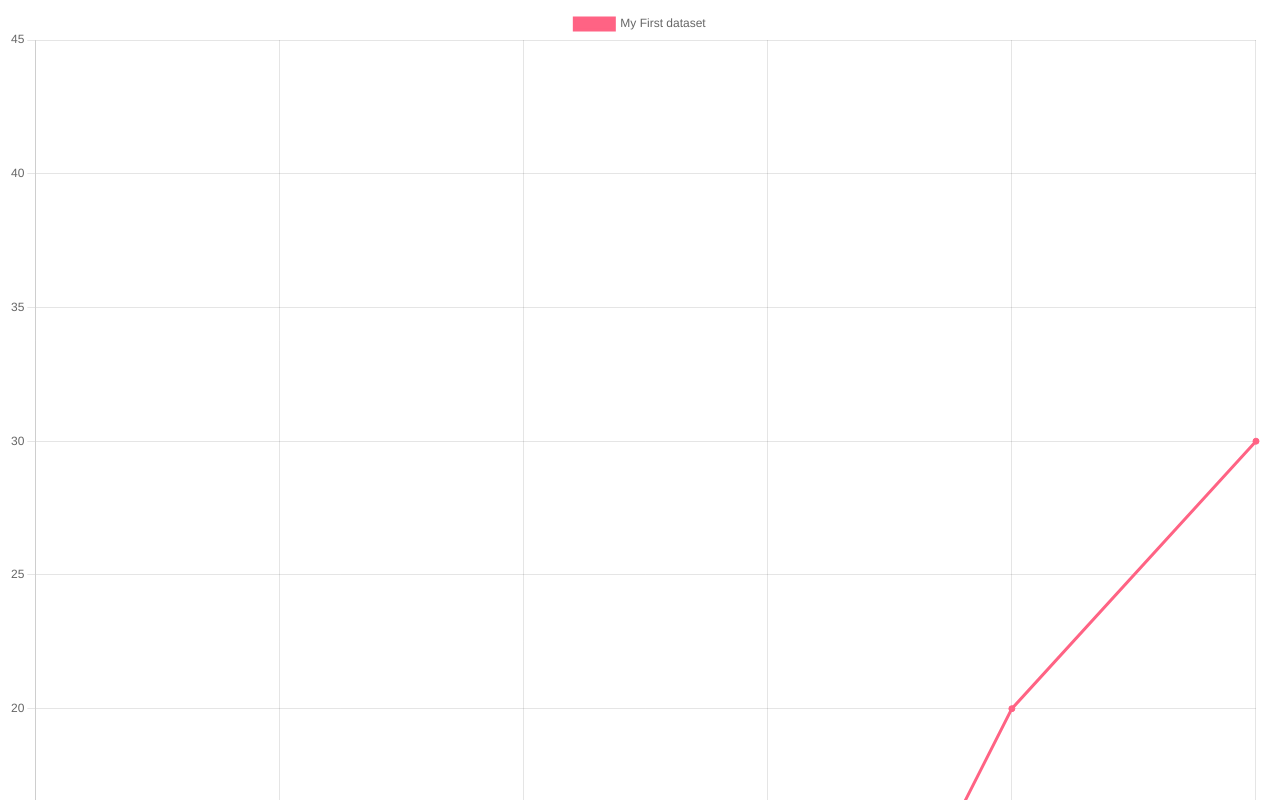
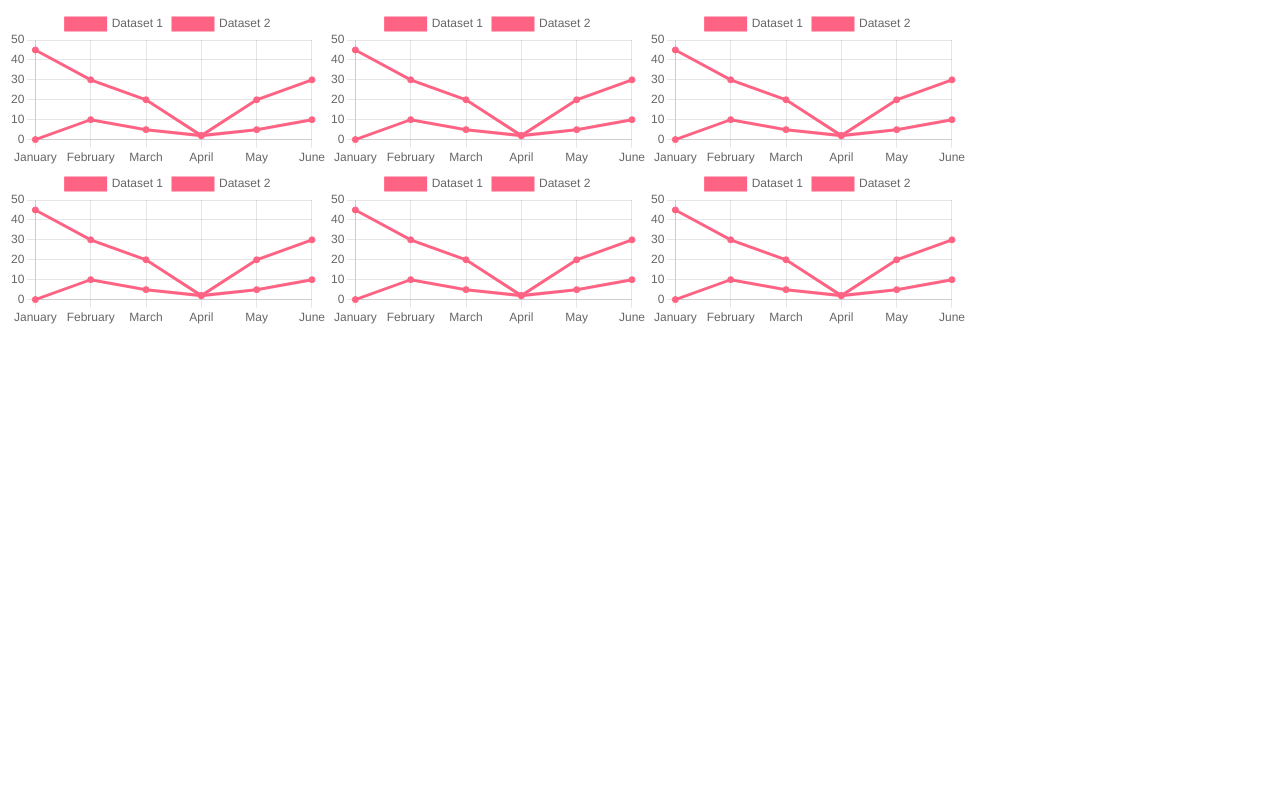
Before and after one commit to deli123/NBA-Stat-Visualizer, a website built with webpack: page index.html in a window 1280 px wide. Shown: the top 800 px of the page. Built offline with nearby package versions, Linux system fonts and the light colour scheme.

Commit message:
add example graphs

```diff
--- a/index.html
+++ b/index.html
@@ -9,6 +9,13 @@
     <title>NBA Stat Visualizer</title>
 </head>
 <body>
-    <canvas id="myChart" width="400" height="400"></canvas>
+    <div class = "graphs">
+    <canvas id="points"></canvas>
+    <canvas id="assists"></canvas>
+    <canvas id="rebounds"></canvas>
+    <canvas id="blocks"></canvas>
+    <canvas id="steals"></canvas>
+    <canvas id="minutes"></canvas>
+    </div>
 </body>
 </html>
--- a/src/index.js
+++ b/src/index.js
@@ -6,19 +6,38 @@ const data = {
   labels: labels,
   datasets: [
     {
-      label: "My First dataset",
+      label: "Dataset 1",
       backgroundColor: "rgb(255, 99, 132)",
       borderColor: "rgb(255, 99, 132)",
       data: [0, 10, 5, 2, 20, 30, 45],
     },
+    {
+        label: "Dataset 2",
+        backgroundColor: "rgb(255, 99, 132)",
+        borderColor: "rgb(255, 99, 132)",
+        data: [0, 10, 5, 2, 20, 30, 45].reverse(),
+      },
   ],
 };
 
 const config = {
   type: "line",
   data: data,
-  options: {},
+  options: {
+    responsive: true,
+  },
 };
 
-const ctx = document.getElementById("myChart").getContext("2d");
-const myChart = new Chart(ctx, config);
+const ctxPoints = document.getElementById("points").getContext("2d");
+const ctxAssists = document.getElementById("assists").getContext("2d");
+const ctxRebounds = document.getElementById("rebounds").getContext("2d");
+const ctxBlocks = document.getElementById("blocks").getContext("2d");
+const ctxSteals = document.getElementById("steals").getContext("2d");
+const ctxMinutes = document.getElementById("minutes").getContext("2d");
+
+const pointsChart = new Chart(ctxPoints, config);
+const assistsChart = new Chart(ctxAssists, config);
+const reboundsChart = new Chart(ctxRebounds, config);
+const blocksChart = new Chart(ctxBlocks, config);
+const stealsChart = new Chart(ctxSteals, config);
+const minutesChart = new Chart(ctxMinutes, config);
--- a/src/index.scss
+++ b/src/index.scss
@@ -0,0 +1,32 @@
+.graphs {
+    display: grid;
+    grid-template-columns: repeat(3, 1fr);
+    grid-template-rows: repeat(2, 1fr);
+    width: 25vw;
+    height: 25vh;
+}
+
+#points {
+    width: 30%;
+    height: 30%;
+}
+#assists {
+    width: 30%;
+    height: 30%;
+}
+#rebounds {
+    width: 30%;
+    height: 30%;
+}
+#blocks {
+    width: 30%;
+    height: 30%;
+}
+#steals {
+    width: 30%;
+    height: 30%;
+}
+#minutes {
+    width: 30%;
+    height: 30%;
+}
```
Also changed, not shown: dist/main.css, 1 other file.
